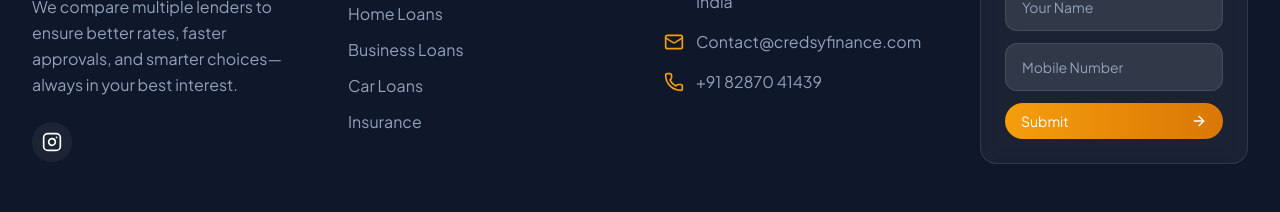
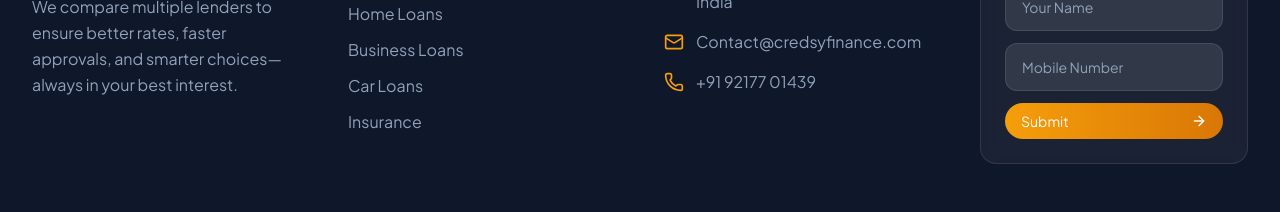
Before and after one commit to ayesha-teambuz/credsy_website, a Next.js app: page / in a window 1280 px wide. Shown: the part 4586-4798 px from the top of the page. Built offline with nearby package versions, Linux system fonts and the light colour scheme; a web font is replaced by a local one.

Commit message:
update contact number to 9217701439 and remove social links

```diff
--- a/components/Footer.tsx
+++ b/components/Footer.tsx
@@ -58,17 +58,8 @@
             <p className="text-slate-400 leading-relaxed">
               We compare multiple lenders to ensure better rates, faster approvals, and smarter choices—always in your best interest.
             </p>
-            <div className="flex gap-4">
-              <a
-                href="https://instagram.com/Credsyfinance"
-                target="_blank"
-                rel="noopener noreferrer"
-                className="w-10 h-10 rounded-full bg-white/5 flex items-center justify-center hover:bg-credsy-gold hover:text-white transition-all duration-300"
-              >
-                <Instagram size={20} />
-              </a>
-              {/* Add more social icons if needed */}
-            </div>
+            {/* Social links removed as per request */}
+
           </div>
 
           {/* Quick Links */}
@@ -101,8 +92,8 @@
               </li>
               <li className="flex items-center gap-3 text-slate-400">
                 <Phone className="w-5 h-5 text-credsy-gold shrink-0" />
-                <a href="tel:8287041439" className="hover:text-white transition-colors">
-                  +91 82870 41439
+                <a href="tel:9217701439" className="hover:text-white transition-colors">
+                  +91 92177 01439
                 </a>
               </li>
             </ul>
```
